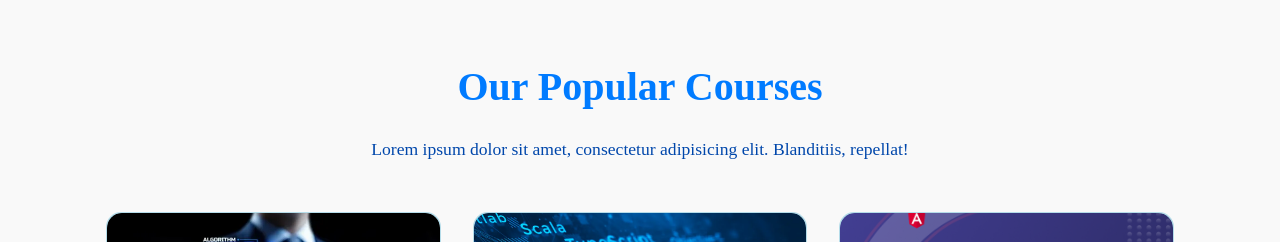
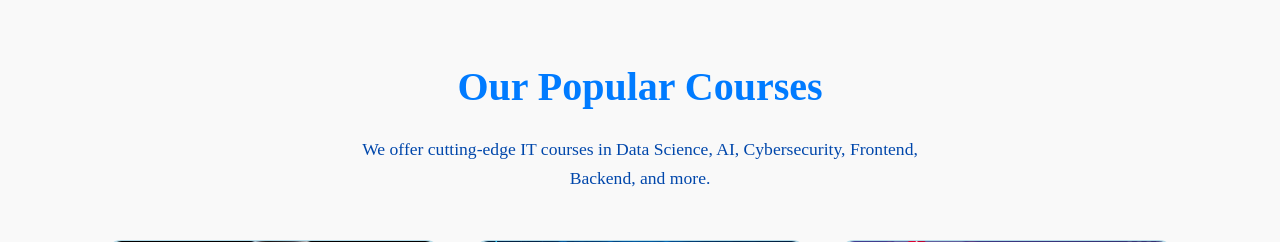
Before and after one commit to ntolqinov692/Web-Project, a React (Create React App) app in the folder e-learning-project/: page / in a window 1280 px wide. Shown: the part 1840-2082 px from the top of the page. Built offline with nearby package versions, Linux system fonts and the light colour scheme; a web font is replaced by a local one.

Commit message:
Updated content of Courses.js

```diff
--- a/e-learning-project/src/sections/courses/Courses.js
+++ b/e-learning-project/src/sections/courses/Courses.js
@@ -9,7 +9,8 @@ const Courses =()=>{
 
             <div className={"title"}>
                 <h2>Our Popular Courses</h2>
-                <p>Lorem ipsum dolor sit amet, consectetur adipisicing elit. Blanditiis, repellat!</p>
+                <p>We offer cutting-edge IT courses in Data Science, AI, Cybersecurity, Frontend, Backend, and more.
+                </p>
             </div>
             <div className={"container courses__container"}>
                 {
```
